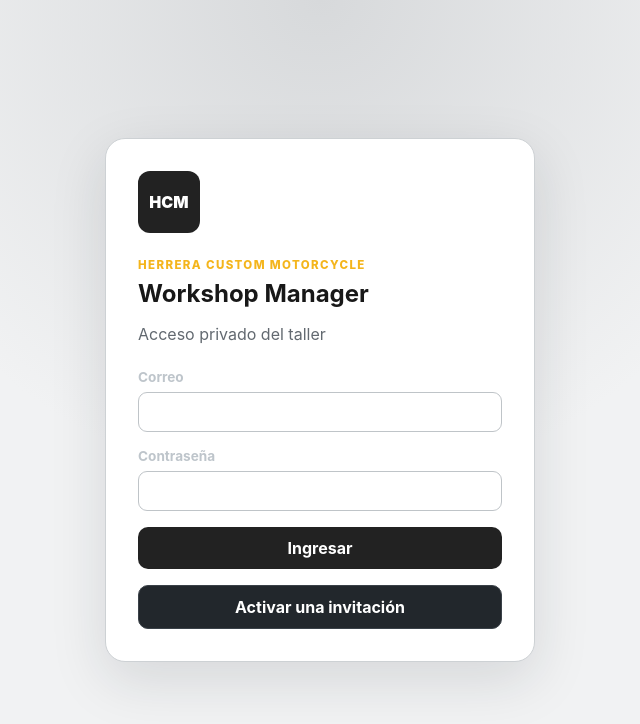
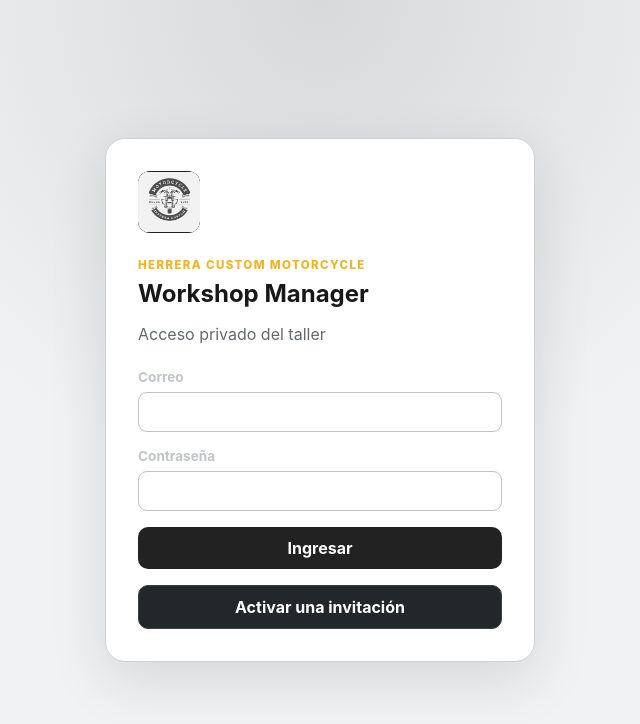
Before and after one commit to Edgarhb30/HCM-Workshop-Manager, a React (Vite) app: page / in a window 1280 px wide. Shown: the top 724 px of the page, without its empty margins (320-960 px from the left). Built offline with nearby package versions, Linux system fonts and the light colour scheme; no server answers.

Commit message:
Agrega logo oficial de Herrera Custom Motorcycle

```diff
--- a/src/App.jsx
+++ b/src/App.jsx
@@ -124,7 +124,7 @@ export default function App() {
       .select('theme_mode, primary_color, accent_color, background_color, surface_color, text_color, logo_url, legal_name, tax_id, phone, email, address')
       .eq('workshop_id', membership.workshop.id)
       .single()
-      .then(({ data }) => data && setBranding({ ...defaultBranding, ...data }))
+      .then(({ data }) => data && setBranding({ ...defaultBranding, ...data, logo_url: data.logo_url || defaultBranding.logo_url }))
   }, [membership?.workshop?.id])
 
   if (publicPath === '/reservar') {
--- a/src/lib/theme.js
+++ b/src/lib/theme.js
@@ -5,7 +5,7 @@ export const defaultBranding = {
   background_color: '#f1f2f3',
   surface_color: '#ffffff',
   text_color: '#181818',
-  logo_url: '',
+  logo_url: '/hcm-logo.jpg',
   legal_name: '',
   tax_id: '',
   phone: '',
--- a/src/module-styles.css
+++ b/src/module-styles.css
@@ -553,6 +553,8 @@
 .public-brand h1, .portal-header h1 { margin: 4px 0; }
 .public-brand p, .portal-header p, .portal-login p { margin: 0; color: #9da6ae; }
 .public-logo { width: 62px; height: 62px; flex: 0 0 62px; display: grid; place-items: center; border-radius: 14px; background: #f4b51c; color: #111; font-weight: 950; }
+.public-logo img, .login-logo img { width: 100%; height: 100%; object-fit: contain; border-radius: inherit; }
+.login-logo { overflow: hidden; }
 .public-form { display: grid; grid-template-columns: repeat(2, 1fr); gap: 14px; }
 .public-form h2 { grid-column: 1 / -1; margin: 16px 0 0; padding-bottom: 9px; border-bottom: 1px solid #30363c; font-size: 1rem; }
 .public-form h2 span, .public-form button, .portal-header button, .portal-actions a, .portal-dashboard h2 { display: flex; align-items: center; gap: 8px; }
--- a/src/pages/ClientPortal.jsx
+++ b/src/pages/ClientPortal.jsx
@@ -141,7 +141,7 @@ export default function ClientPortal({ workshopSlug }) {
 
   if (!session) return (
     <main {...shellProps}><section className="public-card portal-login">
-      <div className="public-logo">HCM</div><span className="eyebrow">PORTAL DEL CLIENTE</span><h1>Consulta tu motocicleta</h1>
+      <div className="public-logo"><img src="/hcm-logo.jpg" alt="Herrera Custom Motorcycle" /></div><span className="eyebrow">PORTAL DEL CLIENTE</span><h1>Consulta tu motocicleta</h1>
       <p>Te enviaremos un código seguro a tu correo. No necesitas contraseña.</p>
       {linkSent ? (
         <form onSubmit={verifyCode}>
--- a/src/pages/Login.jsx
+++ b/src/pages/Login.jsx
@@ -8,5 +8,5 @@ export default function Login() {
   const [error,setError]=useState(''); const [loading,setLoading]=useState(false)
   const [notice,setNotice]=useState('')
   async function submit(e){e.preventDefault();setLoading(true);setError('');setNotice('');if(activation){const {data,error}=await supabase.auth.signUp({email,password,options:{emailRedirectTo:window.location.origin}});if(error)setError(error.message);else if(data.session)setNotice('Cuenta activada. Abriendo el taller…');else setNotice('Revisa tu correo y confirma la cuenta. Después podrás ingresar.')}else{const {error}=await supabase.auth.signInWithPassword({email,password});if(error)setError('Correo o contraseña incorrectos.')}setLoading(false)}
-  return <main className="login-screen"><section className="login-card"><div className="login-logo">HCM</div><span className="eyebrow">HERRERA CUSTOM MOTORCYCLE</span><h1>{activation?'Activar invitación':'Workshop Manager'}</h1><p>{activation?'Crea tu contraseña personal para entrar al taller.':'Acceso privado del taller'}</p><form onSubmit={submit}><label>Correo<input type="email" required readOnly={activation} value={email} onChange={e=>setEmail(e.target.value)}/></label><label>Contraseña<input type="password" minLength="8" required value={password} onChange={e=>setPassword(e.target.value)}/></label>{error&&<div className="alert error">{error}</div>}{notice&&<div className="portal-notice">{notice}</div>}<button className="primary" disabled={loading}>{loading?(activation?'Activando…':'Entrando…'):(activation?'Crear cuenta':'Ingresar')}</button><button className="secondary" type="button" onClick={()=>{setActivation(!activation);setError('');setNotice('')}}>{activation?'Ya tengo cuenta':'Activar una invitación'}</button></form></section></main>
+  return <main className="login-screen"><section className="login-card"><div className="login-logo"><img src="/hcm-logo.jpg" alt="Herrera Custom Motorcycle" /></div><span className="eyebrow">HERRERA CUSTOM MOTORCYCLE</span><h1>{activation?'Activar invitación':'Workshop Manager'}</h1><p>{activation?'Crea tu contraseña personal para entrar al taller.':'Acceso privado del taller'}</p><form onSubmit={submit}><label>Correo<input type="email" required readOnly={activation} value={email} onChange={e=>setEmail(e.target.value)}/></label><label>Contraseña<input type="password" minLength="8" required value={password} onChange={e=>setPassword(e.target.value)}/></label>{error&&<div className="alert error">{error}</div>}{notice&&<div className="portal-notice">{notice}</div>}<button className="primary" disabled={loading}>{loading?(activation?'Activando…':'Entrando…'):(activation?'Crear cuenta':'Ingresar')}</button><button className="secondary" type="button" onClick={()=>{setActivation(!activation);setError('');setNotice('')}}>{activation?'Ya tengo cuenta':'Activar una invitación'}</button></form></section></main>
 }
--- a/src/pages/PublicBooking.jsx
+++ b/src/pages/PublicBooking.jsx
@@ -113,7 +113,7 @@ export default function PublicBooking({ workshopSlug }) {
     <main {...shellProps}>
       <section className="public-card public-booking">
         <header className="public-brand">
-          <div className="public-logo">HCM</div>
+          <div className="public-logo"><img src={config?.logo_url || '/hcm-logo.jpg'} alt={config?.name || 'Herrera Custom Motorcycle'} /></div>
           <div><span className="eyebrow">AGENDA EN LÍNEA</span><h1>{config?.name || 'Herrera Custom Motorcycle'}</h1><p>Solicita tu espacio en el taller.</p></div>
         </header>
         {!config?.public_booking_enabled ? <div className="alert error">Las reservas públicas están desactivadas.</div> : (
```
Also changed, not shown: public/hcm-logo.jpg (added).
